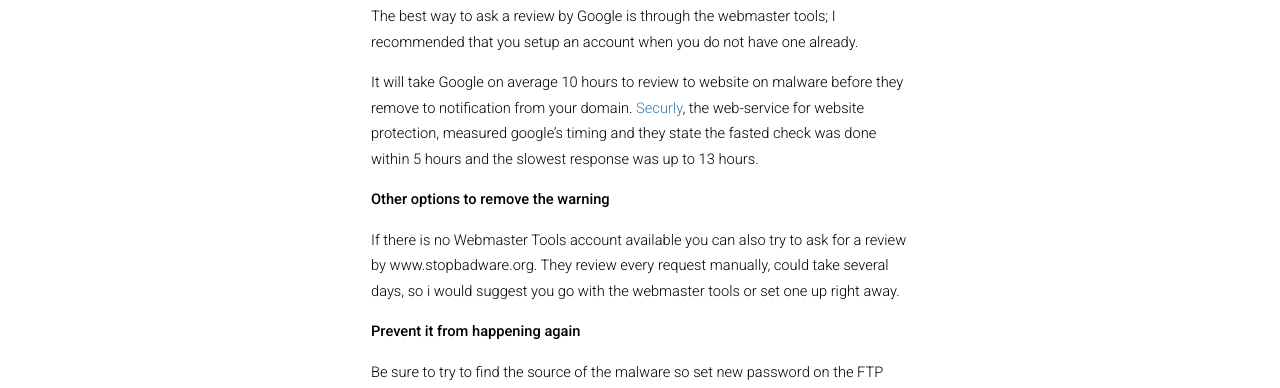
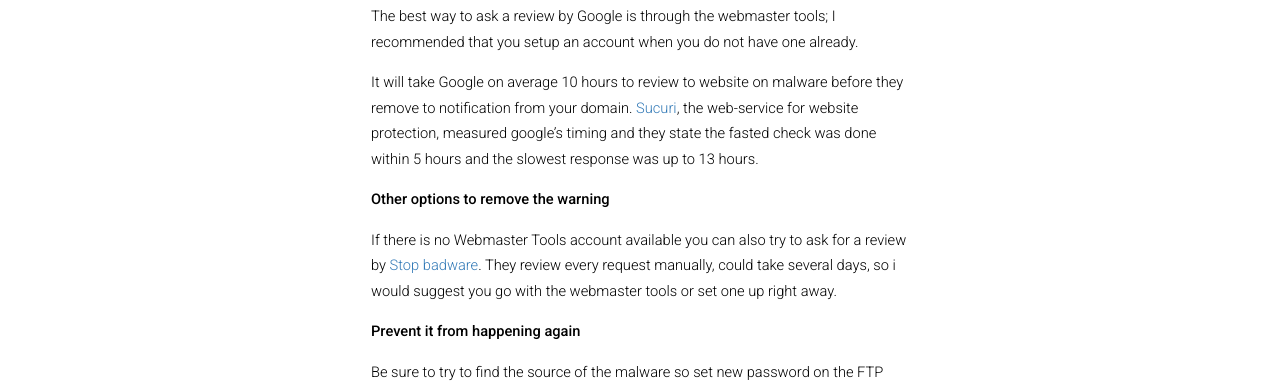
Before and after one commit to silkevanrooij/silkevanrooij.github.io, a Jekyll site: the page built from _posts/2016-03-02-malware-wordpress.md, in a window 1280 px wide. Shown: the part 1285-1673 px from the top of the page. Built offline with Jekyll 4.4.1, drawn with Linux system fonts in a browser that asks for light colours; nearby versions of some CDN libraries; a style sheet for code colours, icons or effects is not loaded.

Commit message:
update typo

```diff
--- a/_posts/2016-03-02-malware-wordpress.md
+++ b/_posts/2016-03-02-malware-wordpress.md
@@ -9,8 +9,8 @@ layout: post
 <p>Although only the main site was infected; Google labelled the domain with a wildcard so basically the total domain was flagged. I personally think it is a little bit of a drastic method because you also scare visitors an a safe-subdomain; i can understand the practice though. As a website owner you are obligated to maintain a safe environment for you visitors; if you fail will you get penalized.</p>
 <strong>How to get rid of the malware warning</strong>
 <p>There is little information about what you need to do in case of a malware infection so i will write what we did. We immediately deleted the infected website so our server was clean again. Then we notified Google that there's no malware on the site. The best way to ask a review by Google is through the webmaster tools; I recommended that you setup an account when you do not have one already.</p>
-<p>It will take Google on average 10 hours to review to website on malware before they remove to notification from your domain.  <a href="http://www.sucuri.net">Securly</a>, the web-service for website protection, measured google’s timing and they state the fasted check was done within 5 hours and the slowest response was up to 13 hours.</p>
+<p>It will take Google on average 10 hours to review to website on malware before they remove to notification from your domain. <a href="http://www.sucuri.net">Sucuri</a>, the web-service for website protection, measured google’s timing and they state the fasted check was done within 5 hours and the slowest response was up to 13 hours.</p>
 <strong>Other options to remove the warning</strong>
-<p>If there is no Webmaster Tools account available you can also try to ask for a review by www.stopbadware.org. They review every request manually, could take several days, so i would suggest you go with the webmaster tools or set one up right away.</p>
+<p>If there is no Webmaster Tools account available you can also try to ask for a review by <a href="http://www.stopbadware.org">Stop badware</a>. They review every request manually, could take several days, so i would suggest you go with the webmaster tools or set one up right away.</p>
 <strong>Prevent it from happening again</strong>
 <p>Be sure to try to find the source of the malware so set new password on the FTP and website as google holds the domain in quarantine for about 3 months.</p>
```
